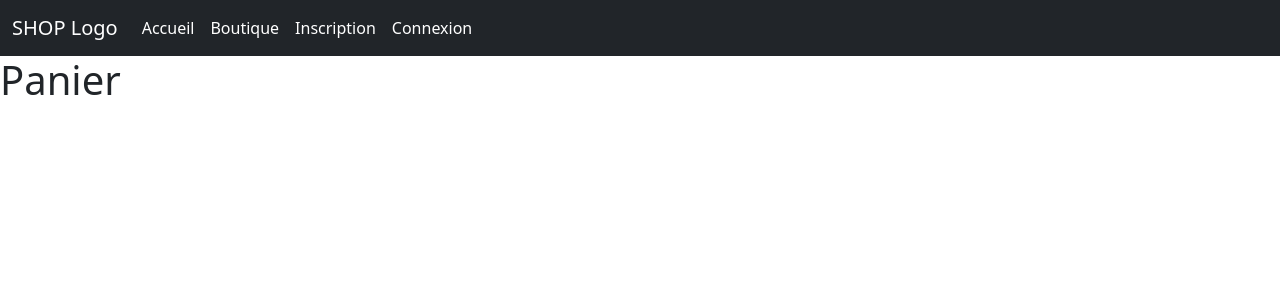
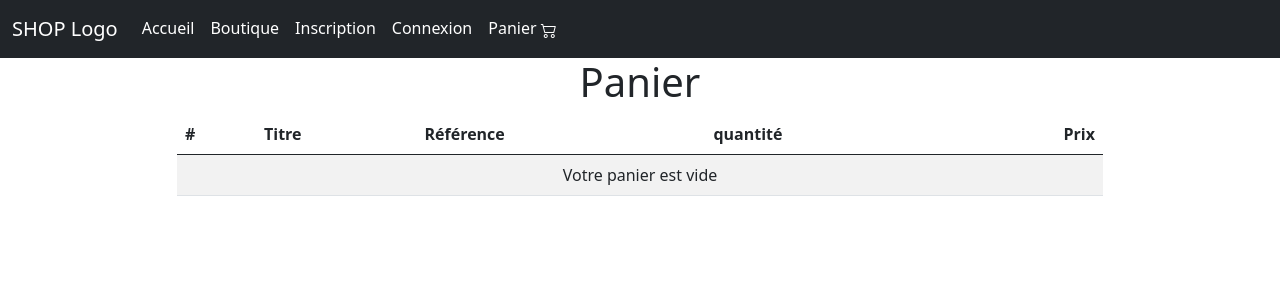
Before and after one commit to ThomasBaudon/boutique, a PHP site: page /phpcompiegne/panier.php in a window 1280 px wide. Shown: the top 300 px of the page. Run offline with PHP 8.4, Linux system fonts and the light colour scheme; data that the repository does not hold is empty; some libraries are stand-ins or nearby versions.

Commit message:
"Panier"

```diff
--- a/connexion.php
+++ b/connexion.php
@@ -6,7 +6,8 @@
     $error = '';
 
     if(isset($_GET['action']) && $_GET['action'] == 'deconnexion'){
-        session_destroy();
+        // session_destroy();
+        session_unset();
         header('location:index.php');
     }
 
--- a/inc/function.php
+++ b/inc/function.php
@@ -31,7 +31,7 @@ function creation_panier(){
 
 
 
-function ajoutProduit($id_produit, $quantite, $prix, $titre){ //Qui prend id, qtt, prix et titre
+function ajoutProduit($id_produit, $quantite, $prix, $titre, $reference){ //Qui prend id, qtt, prix et titre
     creation_panier();//J’execute la fonction de creation lors de l'ajout
 
     // Je vérifie sir le produit est déjà dans une session panier
@@ -42,37 +42,23 @@ function ajoutProduit($id_produit, $quantite, $prix, $titre){ //Qui prend id, qt
         $_SESSION['panier']['quantite'][$position] += $quantite ;
     }else{// Sinon je l'ajoute comme un nouveau produit. [] à la fin permet d'ajouter un nouveau produit et de ne pas écraser ce qui est déjà présent dans le panier
         $_SESSION['panier']['id_produit'][] = $id_produit;
-         $_SESSION['panier']['quantite'][] = $quantite;
-         $_SESSION['panier']['prix'][] = $prix;
-         $_SESSION['panier']['titre'][] = $titre;
+        $_SESSION['panier']['quantite'][] = $quantite;
+        $_SESSION['panier']['prix'][] = $prix;
+        $_SESSION['panier']['titre'][] = $titre;
+        $_SESSION['panier']['reference'][] = $reference;
     }
 
 }
 
 
+function montantTotal(){
+    $total = 0;
 
-
-// function ajouterArticle($id_produit, $quantite, $prix_produit){
-
-//         creation_panier();
-
-//         //Si le produit existe déjà on ajoute seulement la quantité
-//         $positionProduit = array_search($id_produit,  $_SESSION['panier']['id_produit']);
-
-//         if ($positionProduit == true)
-//         {
-//             // var_dump($positionProduit);
-//            $_SESSION['panier']['quantite'][$positionProduit] += $quantite ;
-//         }
-//         else
-//         {
-//            //Sinon on ajoute le produit
-//            array_push( $_SESSION['panier']['id_produit'],$id_produit);
-//            array_push( $_SESSION['panier']['quantite'],$quantite);
-//            array_push( $_SESSION['panier']['prix'],$prix_produit);
-//         }
-
-// }
+    for($i=0; $i < count($_SESSION['panier']['id_produit']); $i++){
+        $total += $_SESSION['panier']['quantite'][$i] * $_SESSION['panier']['prix'][$i];
+    }
+    return $total;
+}
 
 
 // function MontantGlobal(){
--- a/inc/nav.inc.php
+++ b/inc/nav.inc.php
@@ -38,12 +38,6 @@
           <a class="nav-link" href="<?php URL?>connexion.php?action=deconnexion">Déconnexion</a>
         </li>
 
-        <li class="nav-item">
-            <a class="nav-link" href="<?php URL?>panier.php">
-              Panier <i class="bi bi-cart2"></i>
-            </a>
-        </li>
-
 
         <?php else: ?>
 
@@ -56,6 +50,13 @@
 
       <?php endif ?>
 
+      <li class="nav-item">
+            <a class="nav-link" href="<?php URL?>panier.php">
+              Panier <i class="bi bi-cart2"></i>
+            </a>
+        </li>
+
+
 
       </ul>
 
--- a/panier.php
+++ b/panier.php
@@ -6,9 +6,19 @@ if(isset($_POST['ajoute_panier'])){
     $req = $pdo->query("SELECT * FROM produit WHERE id_produit = '$_POST[id_produit]'");
     $produit = $req->fetch(PDO::FETCH_ASSOC);
 
-    var_dump($produit);
+    // var_dump($produit);
+
+    $id_produit = $produit['id_produit'];
+    $quantite = $_POST['quantite'];
+    $reference = $produit['reference'];
+    $prix = $produit['prix'];
+    $titre = $produit['titre'];
+
+    ajoutProduit($id_produit, $quantite, $prix, $titre, $reference);
+    // var_dump($_SESSION['panier']);
+}else{
+    $content = "Votre panier est vide !";
 }
-
 
 
 require_once('./inc/header.inc.php');
@@ -16,6 +26,106 @@ require_once('./inc/nav.inc.php');
 ?>
 
 
-<h1> Panier</h1>
+<h1 class="text-center"> Panier</h1>
+
+<div class="container">
+    <div class="row justify-content-center">
+        <div class="col-10">
+
+            <!-- TABLE -->
+
+            <table class="table table-striped table-hover">
+                <thead>
+                    <tr>
+                        <th scope="col">#</th>
+                        <th scope="col">Titre</th>
+                        <th scope="col">Référence</th>
+                        <th scope="col">quantité</th>
+                        <th scope="col" class="text-end">Prix</th>
+                    </tr>
+                </thead>
+                <tbody>
+            <?php
+                if(empty($_SESSION['panier']['id_produit'])){
+                    echo "
+                    <tr>
+                        <td colspan='5' class='text-center'>
+                            Votre panier est vide
+                        </td>
+                    </tr>
+                    ";
+                }else{
+                    for($i=0; $i<count($_SESSION['panier']['id_produit']); $i++){
+                        echo "
+                        <tr>
+                            <td>" . $_SESSION['panier']['id_produit'][$i]. "</td>
+                            <td>" . $_SESSION['panier']['titre'][$i]. "</td>
+                            <td>" . $_SESSION['panier']['reference'][$i]. "</td>
+                            <td>" . $_SESSION['panier']['quantite'][$i]. "</td>
+                            <td class=\"text-end\">" . $_SESSION['panier']['prix'][$i]. "€</td>
+
+                        </tr>
+                        ";
+                    }
+
+                    echo "<th colspan=\"5\" class=\"text-end\">Montant total :".montantTotal()."€</th>";
+
+                    if(!userConnected()){
+                        echo "<div class=\"alert alert-light\" role=\"alert\"> Veuillez vous connecter ou vous inscrire</div>";
+                    }else{
+                        echo "
+                        <form action=\"\" method=\"POST\">
+                            <div class=\"alert alert-light\" role=\"alert\">
+                                <tr>
+                                    <td colspan=\"5\">
+                                        <input type=\"submit\" class=\"btn btn-success\" name=\"payer\" value=\"Valider le panier\">
+                                    </td>
+                                </tr>
+                            </div>
+                        </form>
+
+                        ";
+                    }
+                }
+
+
+            ?>
+
+
+
+
+
+            <!-- <tr>
+                <td>
+
+                </td>
+            </tr>
+
+                <tr>
+                    <td>id_produit</td>
+                    <td>Titre</td>
+                    <td>Référence</td>
+                    <td>quantité</td>
+                    <td class="text-end">0000€</td>
+                </tr> -->
+
+                <!-- <tr>
+                    <td><?php echo $id_produit; ?></td>
+                    <td><?php echo $titre; ?></td>
+                    <td><?php echo $reference; ?></td>
+                    <td><?php echo $quantite; ?></td>
+                    <td class="text-end"><?php echo $prix; ?>€</td>
+                </tr> -->
+
+
+                </tbody>
+            </table>
+        </div>
+    </div>
+ </div>
+
+
+
+
 
 <?php  require_once('./inc/footer.inc.php'); ?>
```
